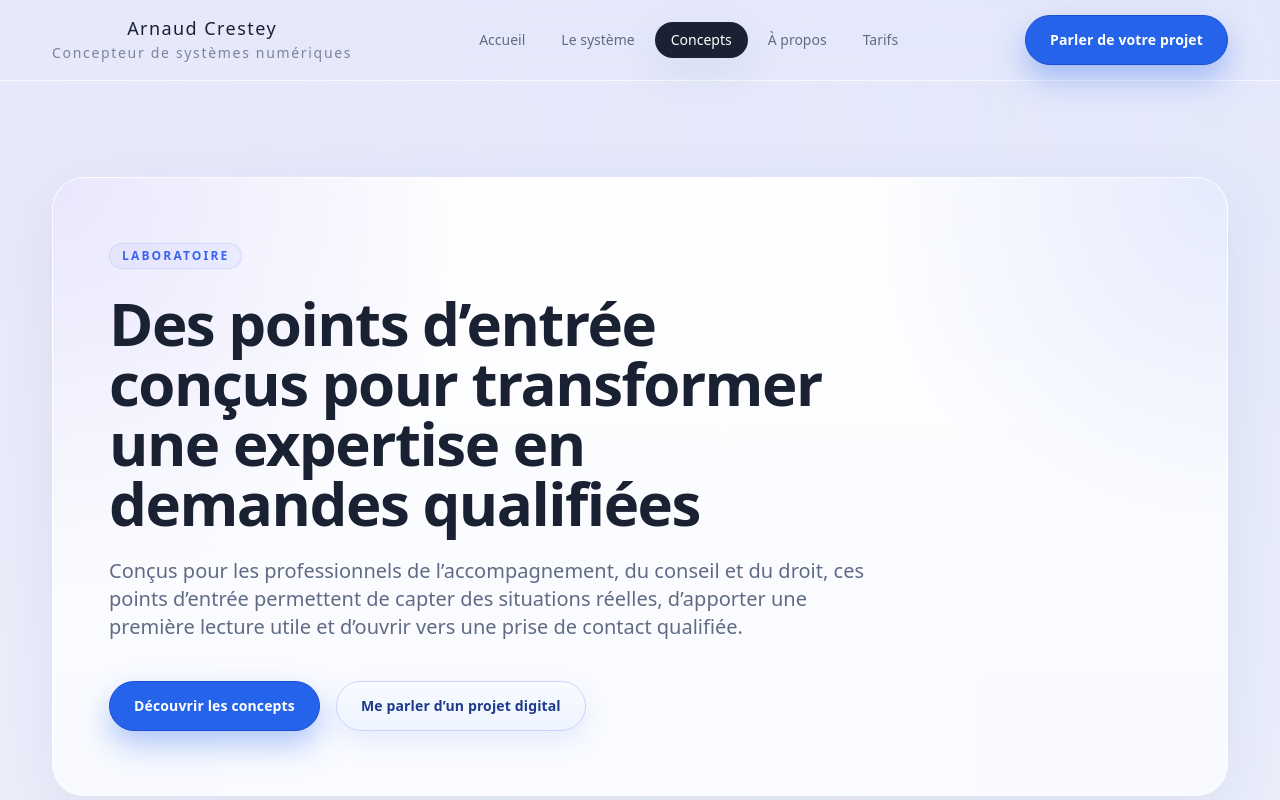
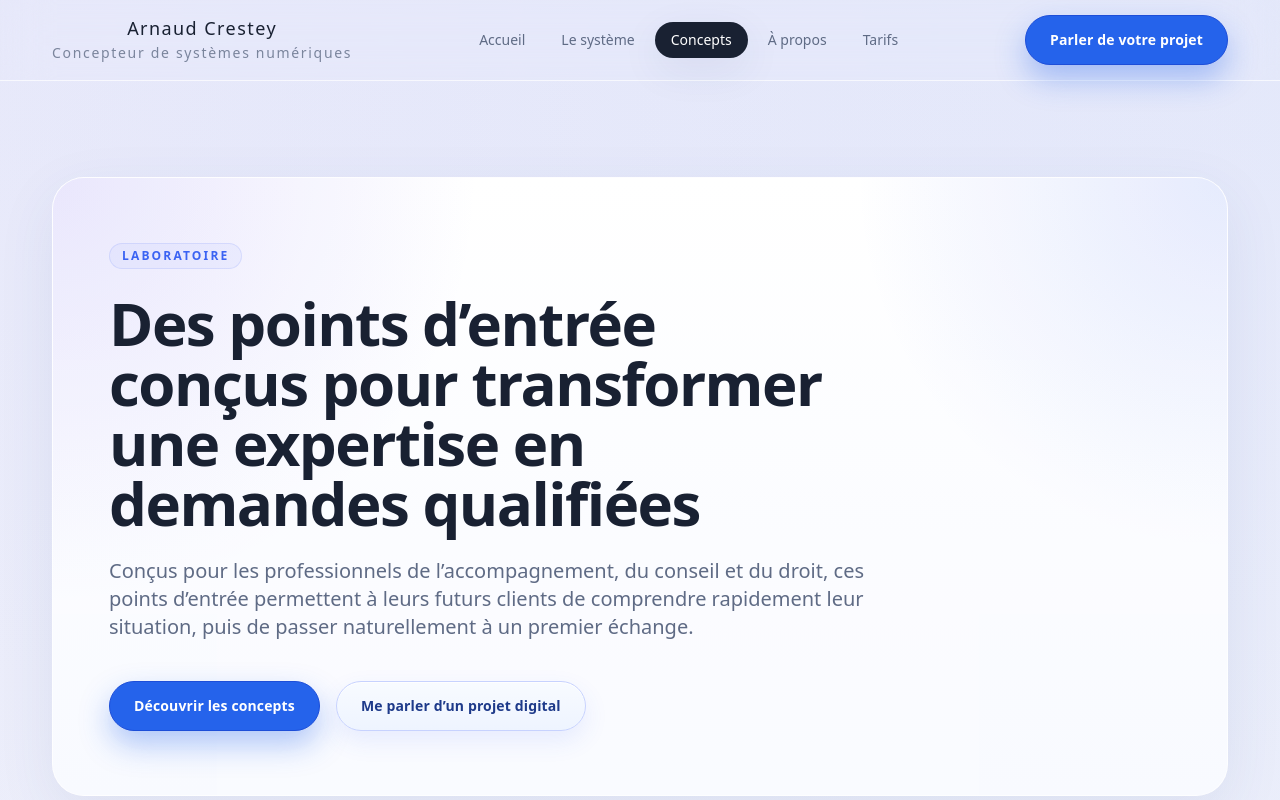
Before and after one commit to arnaudcrestey/portail-site-vitrine, a Next.js app: page /concepts in a window 1280 px wide. Shown: the top 800 px of the page. Built offline with nearby package versions, Linux system fonts and the light colour scheme.

Commit message:
Update page.tsx

```diff
--- a/app/concepts/page.tsx
+++ b/app/concepts/page.tsx
@@ -15,7 +15,7 @@ export default function ConceptsPage() {
       <PageHero
         eyebrow="Laboratoire"
         title="Des points d’entrée conçus pour transformer une expertise en demandes qualifiées"
-        description="Conçus pour les professionnels de l’accompagnement, du conseil et du droit, ces points d’entrée permettent de capter des situations réelles, d’apporter une première lecture utile et d’ouvrir vers une prise de contact qualifiée."
+        description="Conçus pour les professionnels de l’accompagnement, du conseil et du droit, ces points d’entrée permettent à leurs futurs clients de comprendre rapidement leur situation, puis de passer naturellement à un premier échange."
         primaryCta={{ href: '#concepts-grid', label: 'Découvrir les concepts' }}
         secondaryCta={{ href: '/contact', label: 'Me parler d’un projet digital' }}
       />
```
